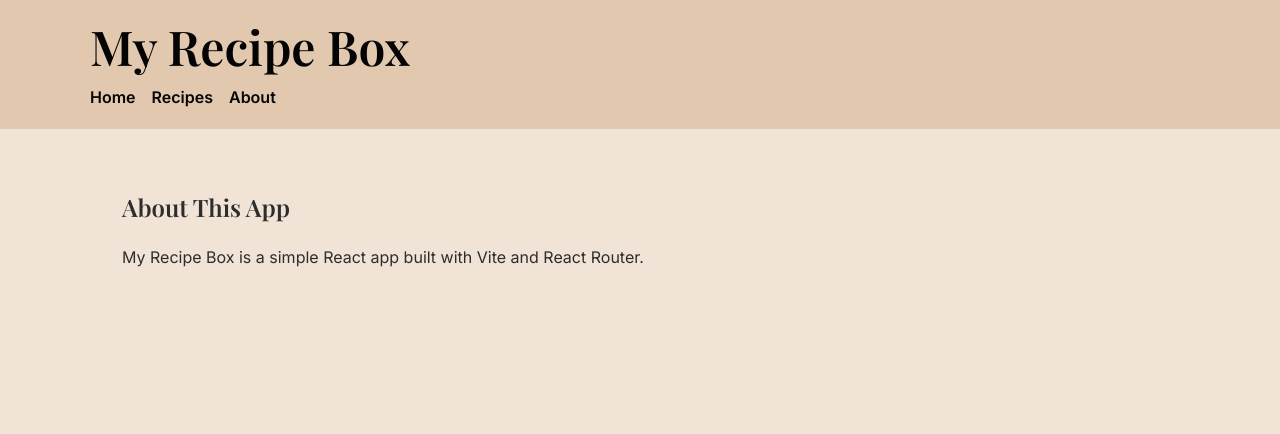
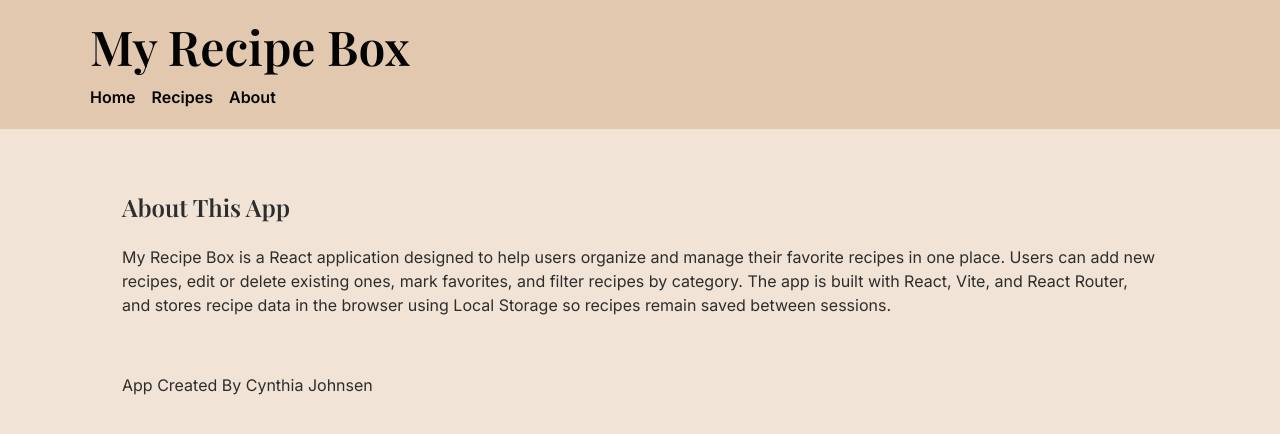
Before and after one commit to cvjohnsen/recipe-box, a React (Vite) app: page /about in a window 1280 px wide. Shown: the top 434 px of the page. Built offline with nearby package versions, Linux system fonts and the light colour scheme.

Commit message:
Update About Page - Commit 15

```diff
--- a/src/pages/AboutPage.jsx
+++ b/src/pages/AboutPage.jsx
@@ -2,7 +2,14 @@ function AboutPage() {
   return (
     <section>
       <h2>About This App</h2>
-      <p>My Recipe Box is a simple React app built with Vite and React Router.</p>
+      <p>My Recipe Box is a React application designed to help users organize and manage their favorite recipes in one place.
+        Users can add new recipes, edit or delete existing ones, mark favorites, and filter recipes by category.
+        The app is built with React, Vite, and React Router, and stores recipe data in the browser using Local Storage so recipes remain saved between sessions.</p>
+
+        <br/>
+
+        <p>App Created By Cynthia Johnsen</p>
+
     </section>
   );
 }
```
